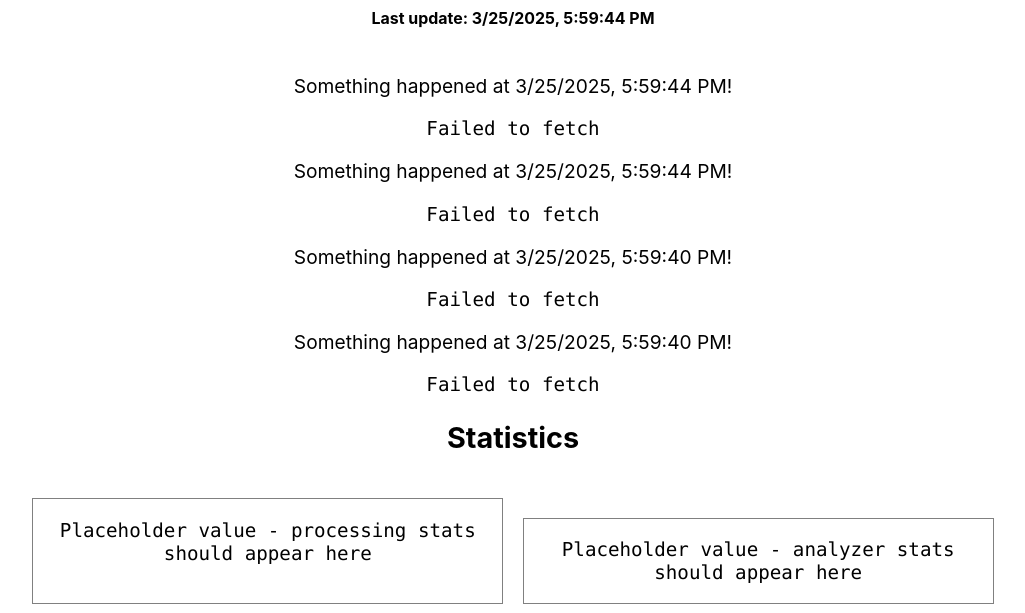
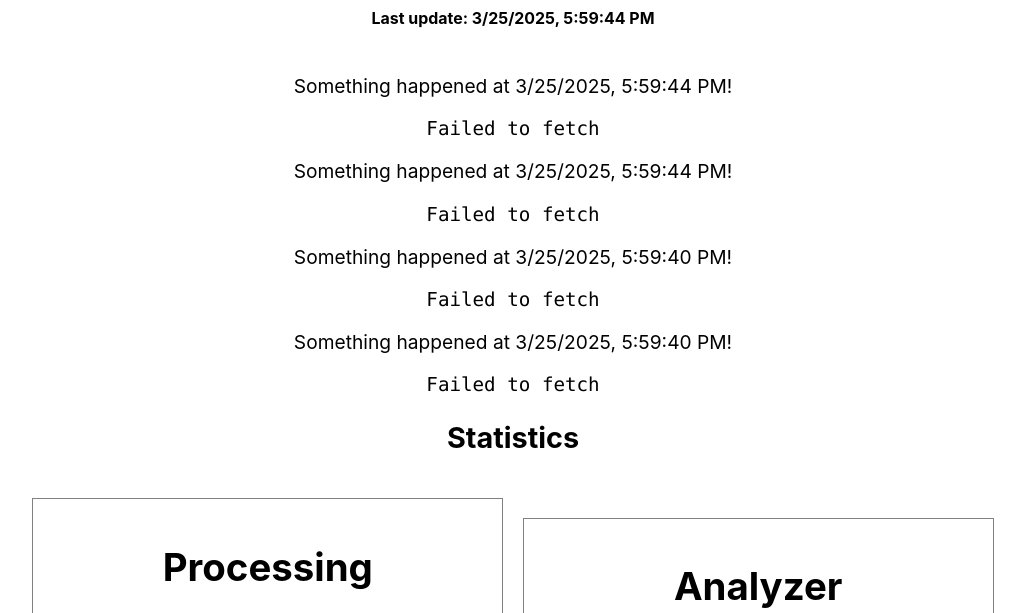
Before and after one commit to ReV3rb698/Microservices_Lab_9, a plain HTML site: page dashboard/index.html in a window 1280 px wide. Shown: the part 307-920 px from the top of the page, without its empty margins (127-1152 px from the left). Drawn offline with Linux system fonts and the light colour scheme; no server answers.

Commit message:
updated dashboard

```diff
--- a/dashboard/index.html
+++ b/dashboard/index.html
@@ -23,9 +23,11 @@
         <h2>Statistics</h2>
         <div id="statistics">
             <div id="processing">
+		<h1>Processing</h1>
                 <code id="processing-stats">Placeholder value - processing stats should appear here</code>
             </div>
             <div id="analyzer">
+		<h1>Analyzer</h1>
                 <code id="analyzer-stats">Placeholder value - analyzer stats should appear here</code>
             </div>
         </div>
```
